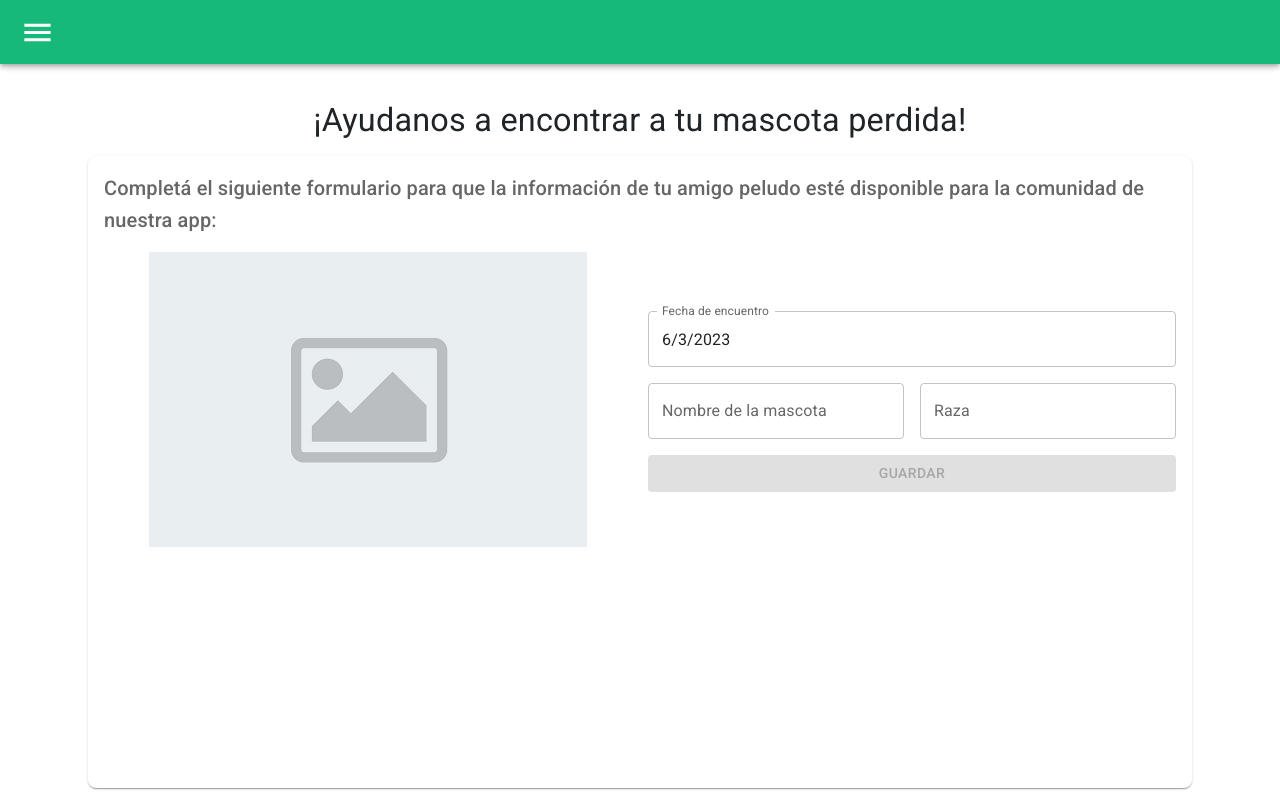
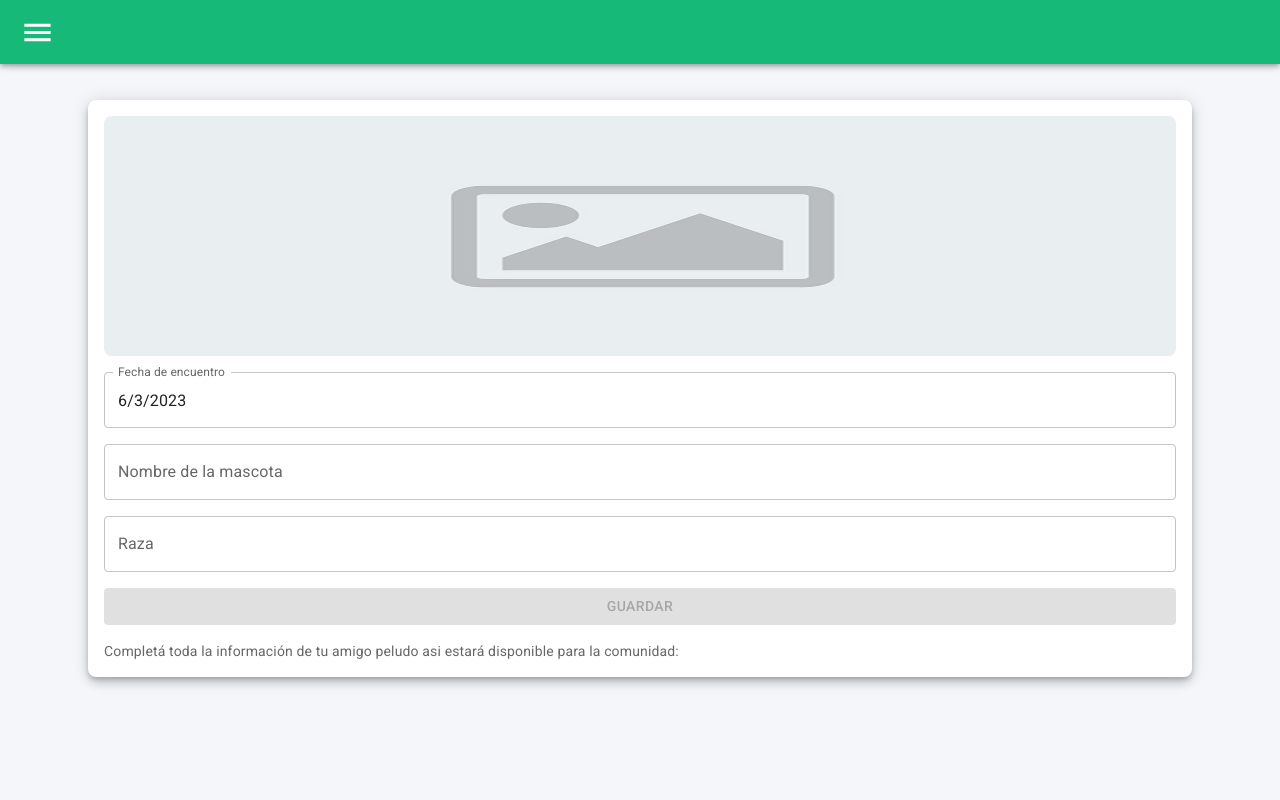
Before and after one commit to federicocm93/pets-app, a React (Create React App) app: page /found in a window 1280 px wide. Built offline with nearby package versions, Linux system fonts and the light colour scheme; the HTML template or start-up script is replaced by a standard one.

Commit message:
Add elevation and background color to cards. Restyle new found.

```diff
--- a/src/App.js
+++ b/src/App.js
@@ -11,9 +11,13 @@ import {
   createTheme,
   responsiveFontSizes,
 } from "@mui/material/styles";
+import CssBaseline from "@mui/material/CssBaseline";
 
 let theme = createTheme({
   palette: {
+    background: {
+      default: "#f5f6fa",
+    },
     primary: {
       main: "#17b978",
       contrastText: "#ffff",
@@ -53,6 +57,7 @@ function App() {
 
   return (
     <ThemeProvider theme={theme}>
+      <CssBaseline />
       <LocalizationProvider dateAdapter={AdapterLuxon} adapterLocale="es-AR">
         <Container>
           <PersistentSidebar
--- a/src/components/NewFound/NewFound.jsx
+++ b/src/components/NewFound/NewFound.jsx
@@ -5,6 +5,7 @@ import {
   Typography,
   Snackbar,
   Alert,
+  Box,
 } from "@mui/material";
 import LoadingButton from "@mui/lab/LoadingButton";
 import { useRef, useState } from "react";
@@ -69,31 +70,15 @@ export default function NewFound() {
 
   return (
     <Container className={styles.container}>
-      <Typography
-        align="center"
-        color="textPrimary"
-        paddingBottom={2}
-        sx={{ typography: { sm: "h4", xs: "h5" } }}
-      >
-        ¡Ayudanos a encontrar a tu mascota perdida!
-      </Typography>
       <Paper
+        elevation={6}
         sx={{
-          height: "600px",
+          height: "auto",
           padding: 2,
           overflow: "hidden",
           borderRadius: 2,
         }}
       >
-        <Typography
-          align="left"
-          color="textSecondary"
-          paddingBottom={2}
-          sx={{ typography: { sm: "h6", xs: "h57" } }}
-        >
-          Completá el siguiente formulario para que la información de tu amigo
-          peludo esté disponible para la comunidad de nuestra app:
-        </Typography>
         <Formik
           initialValues={INITIAL_FORM_VALUES}
           validationSchema={FORM_VALIDATION}
@@ -107,11 +92,12 @@ export default function NewFound() {
           {({ values, isValid, dirty, setFieldValue }) => (
             <Form>
               <Grid container spacing={2} alignItems="center">
-                <Grid item xs={6} align="center">
+                <Grid item xs={12} align="center">
+                  <Box className={styles.box}>
                     <img
                       alt="img"
                       src={previewImage || imagePlaceholder}
-                    className={styles.centered_img}
+                      className={styles.img}
                       onClick={uploadFile}
                     />
                     <input
@@ -127,9 +113,8 @@ export default function NewFound() {
                         );
                       }}
                     />
+                  </Box>
                 </Grid>
-                <Grid item xs={6} align="center">
-                  <Grid container spacing={2} alignItems="center">
                 <Grid item xs={12}>
                   <DatePicker
                     label="Fecha de encuentro"
@@ -143,10 +128,10 @@ export default function NewFound() {
                     )}
                   />
                 </Grid>
-                    <Grid item xs={6}>
+                <Grid item xs={12}>
                   <TextInput name="name" label="Nombre de la mascota" />
                 </Grid>
-                    <Grid item xs={6}>
+                <Grid item xs={12}>
                   {/* TODO: Implement search select */}
                   <TextInput name="breed" label="Raza" />
                 </Grid>
@@ -154,9 +139,7 @@ export default function NewFound() {
                   <LoadingButton
                     variant="contained"
                     type="submit"
-                        disabled={
-                          !isValid || !dirty || serverError || isSubmitting
-                        }
+                    disabled={!isValid || !dirty || serverError || isSubmitting}
                     loading={isSubmitting}
                     color="secondary"
                     sx={{ width: "100%" }}
@@ -165,11 +148,18 @@ export default function NewFound() {
                   </LoadingButton>
                 </Grid>
               </Grid>
-                </Grid>
-              </Grid>
             </Form>
           )}
         </Formik>
+        <Typography
+          variant="body2"
+          align="left"
+          color="textSecondary"
+          paddingTop={2}
+        >
+          Completá toda la información de tu amigo peludo asi estará disponible
+          para la comunidad:
+        </Typography>
       </Paper>
       <Snackbar
         anchorOrigin={{ vertical: "bottom", horizontal: "center" }}
--- a/src/components/NewFound/NewFound.module.css
+++ b/src/components/NewFound/NewFound.module.css
@@ -6,8 +6,17 @@
   display: none;
 }
 
-.centered_img {
+.img {
   max-width: 100%;
-  height: 295px;
+  width: 100%;
+  height: 100%;
   margin: auto;
+  border-radius: 8px;
 }
+
+.box {
+  width: auto;
+  height: 240px;
+  display: flex;
+  cursor: pointer;
+}
--- a/src/components/PersistentSidebar/PersistentSidebar.jsx
+++ b/src/components/PersistentSidebar/PersistentSidebar.jsx
@@ -14,7 +14,7 @@ import ListItem from "@mui/material/ListItem";
 import ListItemButton from "@mui/material/ListItemButton";
 import ListItemIcon from "@mui/material/ListItemIcon";
 import ListItemText from "@mui/material/ListItemText";
-import logoBlack from "../../logo_black.png";
+import logoBlack from "../../assets/logo_black.png";
 import styles from "./PersistentSidebar.module.css";
 import { Link } from "react-router-dom";
 
--- a/src/components/PetCard.jsx
+++ b/src/components/PetCard.jsx
@@ -2,12 +2,19 @@ import Card from "@mui/material/Card";
 import CardContent from "@mui/material/CardContent";
 import CardMedia from "@mui/material/CardMedia";
 import Typography from "@mui/material/Typography";
-import { CardActionArea } from "@mui/material";
+import { Box, CardActionArea } from "@mui/material";
+import Divider from "@mui/material/Divider";
 import { DateTime } from "luxon";
 
 export default function PetCard({ name, breed, image, when }) {
   return (
-    <Card sx={{ margin: 2, borderRadius: 2 }}>
+    <Card
+      elevation={6}
+      sx={{
+        margin: 2,
+        borderRadius: 2,
+      }}
+    >
       <CardActionArea>
         <CardMedia
           component="img"
@@ -15,15 +22,18 @@ export default function PetCard({ name, breed, image, when }) {
           sx={{ width: "100%", height: "295px" }}
         />
         <CardContent>
-          <Typography gutterBottom variant="h5" component="div">
+          <Typography gutterBottom variant="h5" sx={{ fontWeight: "bold" }}>
             {name}
           </Typography>
+          <Divider light={true} />
+          <Box paddingTop={2}>
             <Typography variant="body2" color="text.secondary">
               {breed}
             </Typography>
             <Typography variant="body2" color="text.secondary">
               Perdido el: {DateTime.fromISO(when).toLocaleString()}
             </Typography>
+          </Box>
         </CardContent>
       </CardActionArea>
     </Card>
```
Lines whose indentation alone changed are shown as unchanged.
